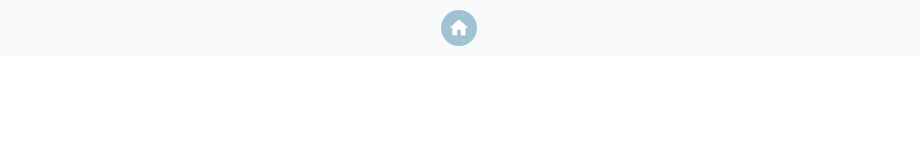
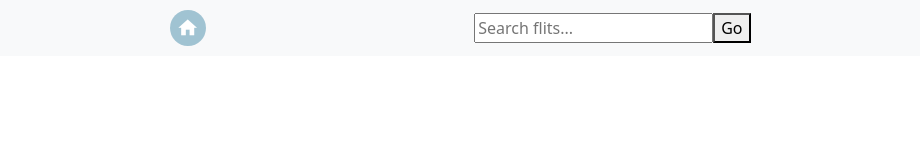
Before and after one commit to No-Woman-No-Work/Glitter-Vue, a Vue app: page / in a window 1280 px wide. Shown: the top 160 px of the page, without its empty margins (181-1101 px from the left). Built offline with nearby package versions, Linux system fonts and the light colour scheme.

Commit message:
Update NavBar.vue component with a search bar

```diff
--- a/src/components/NavBar.vue
+++ b/src/components/NavBar.vue
@@ -4,14 +4,59 @@
       <router-link to="/" class="nav-link active" aria-current="page">
         <span class="material-icons">home</span>
       </router-link>
+      <form @submit.prevent="search">
+        <input type="text" placeholder="Search flits..." v-model="searchTerm" />
+        <button type="submit" onClick={search}>Go</button>
+      </form>
     </div>
   </nav>
 </template>
 
 <script>
+import { ref } from 'vue';
+import { useRouter } from 'vue-router';
+import flitterApi from "../api/flitterApi";
+
 export default {
-   name: "NavBar"
+  name: 'NavBar',
+  setup() {
+    const searchTerm = ref('');
+    const router = useRouter();
+
+    // The function returns immediately if the value of searchTerm is falsy to prevent sending an empty search to the server.
+    const search = async () => {
+      if (!searchTerm.value) {
+        return;
       }
+      // TODO: add endpoint
+      try {
+        const response = await flitterApi.get(`/tweets?search=${searchTerm.value}`);
+        const data = response.data;
+
+        if (data.length > 0) {
+          router.push({
+            // TO DO: create these views and routers
+            name: 'search-results',
+            params: {
+              searchTerm: searchTerm.value,
+            },
+          });
+        } else {
+          router.push({
+            name: 'not-found',
+          });
+        }
+      } catch (error) {
+        console.error(error);
+      }
+    };
+
+    return {
+      searchTerm,
+      search,
+    };
+  },
+};
 </script>
 
 <style scoped>
```
Lines whose indentation alone changed are shown as unchanged.
